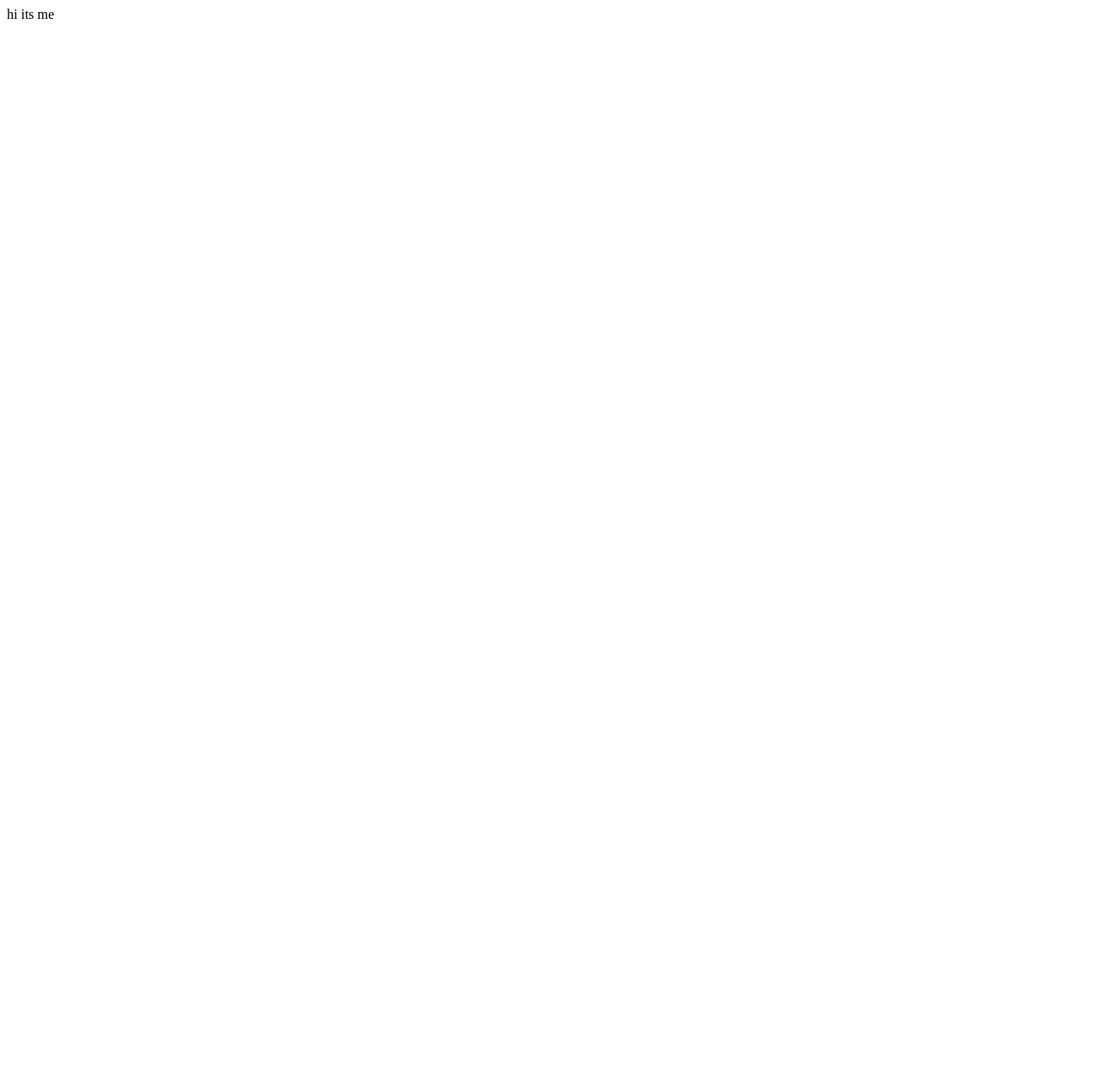
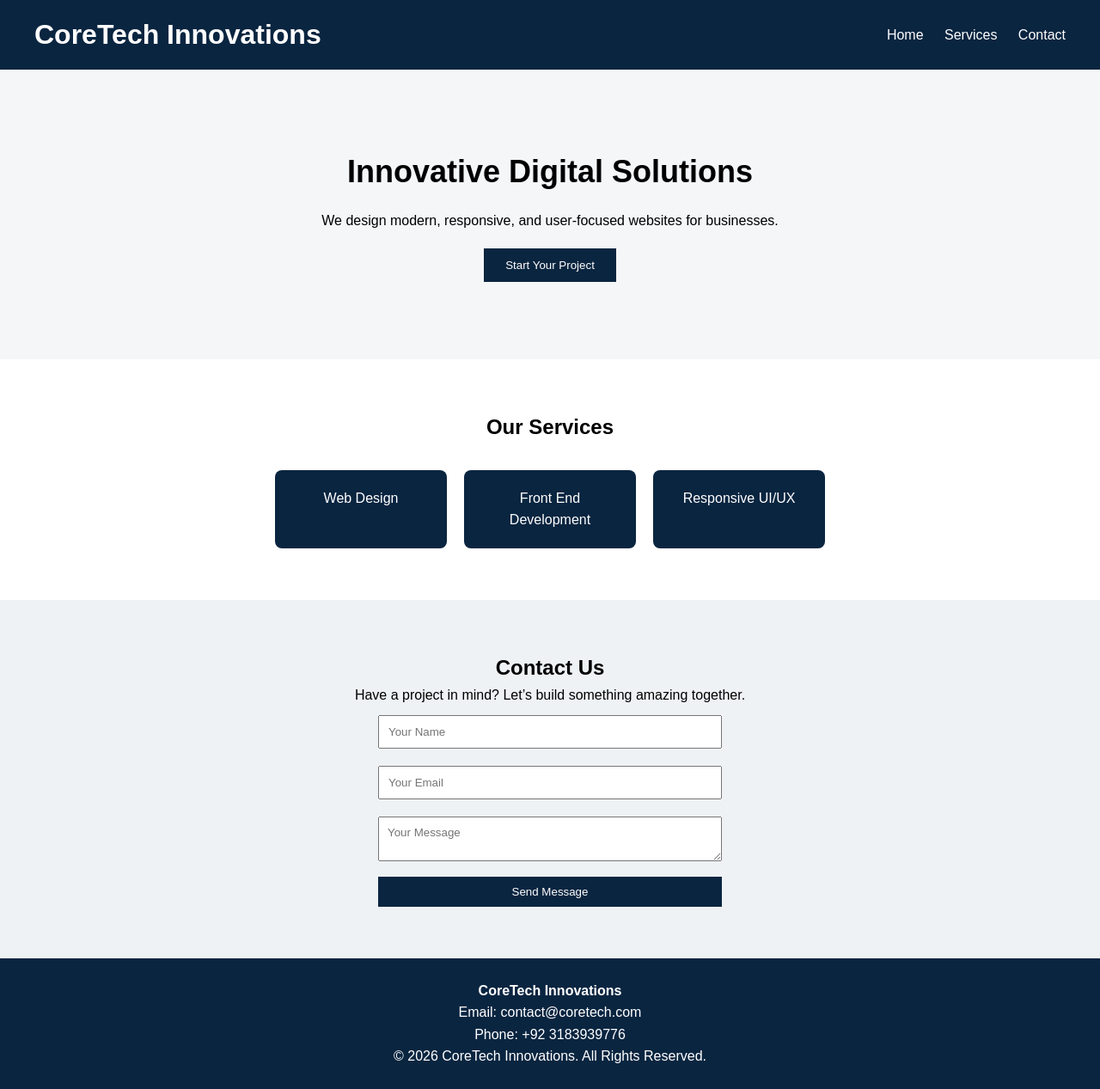
Before and after one commit to NasirAli070/Task01_FrontEnd_NasirAli_CoreTech, a plain HTML site: page index.html in a window 1280 px wide. Shown: the whole page at 86% size. Before the commit the page ends 800 px from the top, so only its background shows below. Drawn offline with Linux system fonts and the light colour scheme.

Commit message:
task 1 frontend  with all files

```diff
--- a/index.html
+++ b/index.html
@@ -1,3 +1,63 @@
-<p>
-    hi its me
-</p>
+<!DOCTYPE html>
+<html lang="en">
+<head>
+    <meta charset="UTF-8">
+    <meta name="viewport" content="width=device-width, initial-scale=1.0">
+    <title>CoreTech Innovations</title>
+    <link rel="stylesheet" href="style.css">
+</head>
+<body>
+
+<!-- HEADER -->
+<header class="header">
+    <h1 class="logo">CoreTech Innovations</h1>
+    <nav>
+        <a href="#home">Home</a>
+        <a href="#services">Services</a>
+        <a href="#contact">Contact</a>
+    </nav>
+</header>
+
+<!-- HERO SECTION -->
+<section class="hero" id="home">
+    <h2>Innovative Digital Solutions</h2>
+    <p>We design modern, responsive, and user-focused websites for businesses.</p>
+    <button onclick="showAlert()">Start Your Project</button>
+</section>
+
+<!-- SERVICES -->
+<section class="services" id="services">
+    <h2>Our Services</h2>
+    <div class="service-box">
+        <div>Web Design</div>
+        <div>Front End Development</div>
+        <div>Responsive UI/UX</div>
+    </div>
+</section>
+
+<!-- CONTACT SECTION (MIDDLE) -->
+<section class="contact" id="contact">
+    <h2>Contact Us</h2>
+    <p>Have a project in mind? Let’s build something amazing together.</p>
+
+    <form>
+        <input type="text" placeholder="Your Name" required>
+        <input type="email" placeholder="Your Email" required>
+        <textarea placeholder="Your Message" required></textarea>
+        <button type="submit">Send Message</button>
+    </form>
+</section>
+
+<!-- FOOTER -->
+<footer class="footer">
+    <div class="footer-content">
+        <p><strong>CoreTech Innovations</strong></p>
+        <p>Email: contact@coretech.com</p>
+        <p>Phone: +92 3183939776</p>
+        <p>© 2026 CoreTech Innovations. All Rights Reserved.</p>
+    </div>
+</footer>
+
+<script src="script.js"></script>
+</body>
+</html>
--- /dev/null
+++ b/script.js
@@ -0,0 +1,3 @@
+function showAlert() {
+    alert("Thank you for choosing CoreTech Innovations!");
+}
--- /dev/null
+++ b/style.css
@@ -0,0 +1,115 @@
+* {
+    margin: 0;
+    padding: 0;
+    box-sizing: border-box;
+    font-family: Arial, sans-serif;
+}
+
+body {
+    line-height: 1.6;
+}
+
+/* HEADER */
+.header {
+    background: #0a2540;
+    color: #fff;
+    padding: 15px 40px;
+    display: flex;
+    justify-content: space-between;
+    align-items: center;
+}
+
+.header nav a {
+    color: #fff;
+    margin-left: 20px;
+    text-decoration: none;
+}
+
+/* HERO */
+.hero {
+    background: #f4f6f8;
+    text-align: center;
+    padding: 90px 20px;
+}
+
+.hero h2 {
+    font-size: 36px;
+    margin-bottom: 15px;
+}
+
+.hero button {
+    margin-top: 20px;
+    padding: 12px 25px;
+    background: #0a2540;
+    color: #fff;
+    border: none;
+    cursor: pointer;
+}
+
+/* SERVICES */
+.services {
+    padding: 60px 20px;
+    text-align: center;
+}
+
+.service-box {
+    display: flex;
+    justify-content: center;
+    gap: 20px;
+    margin-top: 30px;
+}
+
+.service-box div {
+    background: #0a2540;
+    color: #fff;
+    padding: 20px;
+    width: 200px;
+    border-radius: 8px;
+}
+
+/* CONTACT */
+.contact {
+    background: #eef2f5;
+    padding: 60px 20px;
+    text-align: center;
+}
+
+.contact form {
+    max-width: 400px;
+    margin: auto;
+}
+
+.contact input,
+.contact textarea {
+    width: 100%;
+    padding: 10px;
+    margin: 10px 0;
+}
+
+.contact button {
+    background: #0a2540;
+    color: #fff;
+    padding: 10px;
+    border: none;
+    width: 100%;
+}
+
+/* FOOTER */
+.footer {
+    background: #0a2540;
+    color: #fff;
+    text-align: center;
+    padding: 25px 10px;
+}
+
+/* RESPONSIVE */
+@media (max-width: 768px) {
+    .service-box {
+        flex-direction: column;
+        align-items: center;
+    }
+
+    .header {
+        flex-direction: column;
+    }
+}
```
Also changed, not shown: screenshots/Screenshot 2026-01-06 183314.png (added), screenshots/Screenshot 2026-01-06 183402.png (added), screenshots/Screenshot 2026-01-06 183427.png (added), screenshots/Screenshot 2026-01-06 183503.png (added), screenshots/Screenshot 2026-01-06 183528.png (added), screenshots/Screenshot 2026-01-06 183536.png (added), 2 other files.
